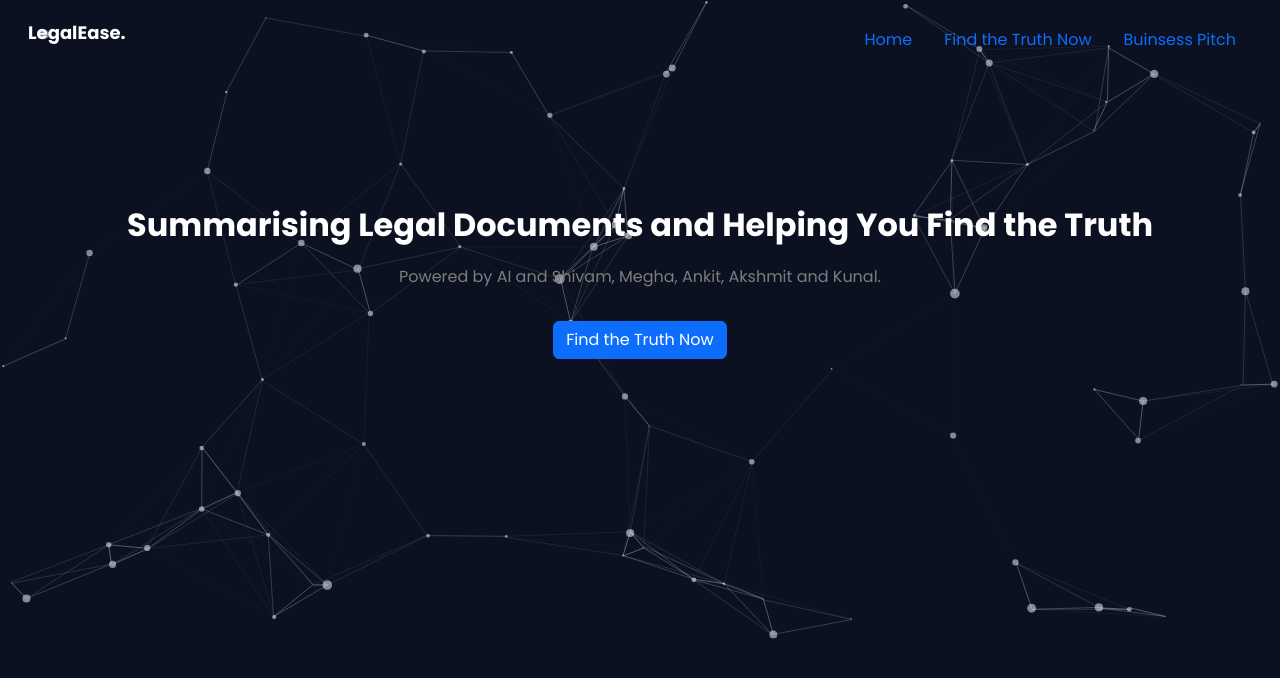
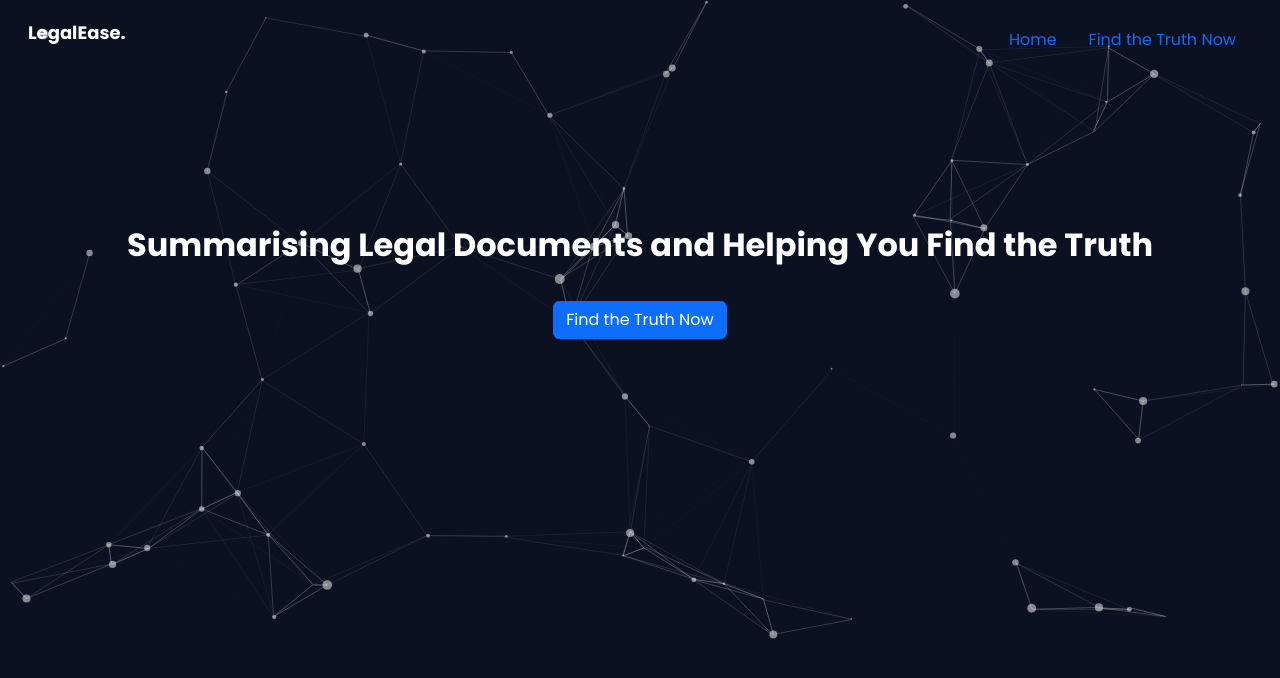
Before and after one commit to dwivediishivam/thelegaltruth, a Flask app: page / in a window 1280 px wide. Shown: the top 678 px of the page. Run offline with Flask 3, Linux system fonts and the light colour scheme; some libraries are stand-ins or nearby versions.

Commit message:
Update index.html, temp

```diff
--- a/templates/index.html
+++ b/templates/index.html
@@ -28,16 +28,16 @@
                         <li class="nav-item">
                           <a class="nav-link" href="#" onclick="document.getElementById('storyForm').style.display = 'block';">Find the Truth Now</a>
                         </li>
-                        <li class="nav-item">
+<!--                         <li class="nav-item">
                             <a class="nav-link" target="_blank" href="https://docs.google.com/presentation/d/1JZgh5WDQIJbs0XJOhAQXyrL7BIOz-qzL97QriQT3ph4/edit#slide=id.g24421e47d72_0_0">Buinsess Pitch</a>
-                        </li>
+                        </li> -->
                     </ul>
                 </div>
             </nav>
     </header>
     <div class="webcontent">
         <p class="heading">Summarising Legal Documents and Helping You Find the Truth</p>
-        <p class="smallheading">Powered by AI and Shivam, Megha, Ankit, Akshmit and Kunal.</p>
+<!--         <p class="smallheading">Powered by AI and Shivam, Megha, Ankit, Akshmit and Kunal.</p> -->
         <button type="button" class="btn btn-primary mt-3" onclick="document.getElementById('storyForm').style.display = 'block';">Find the Truth Now</button>
     </div>
 
```
